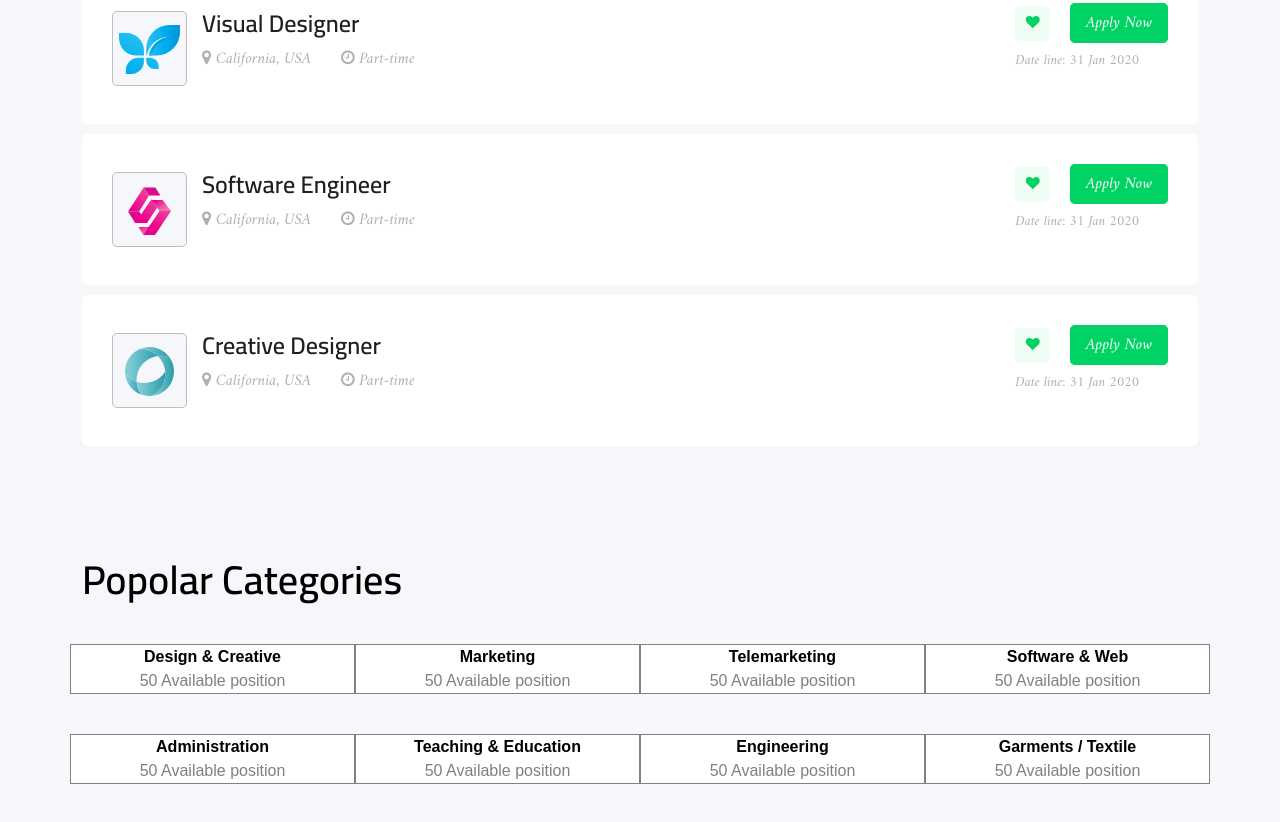
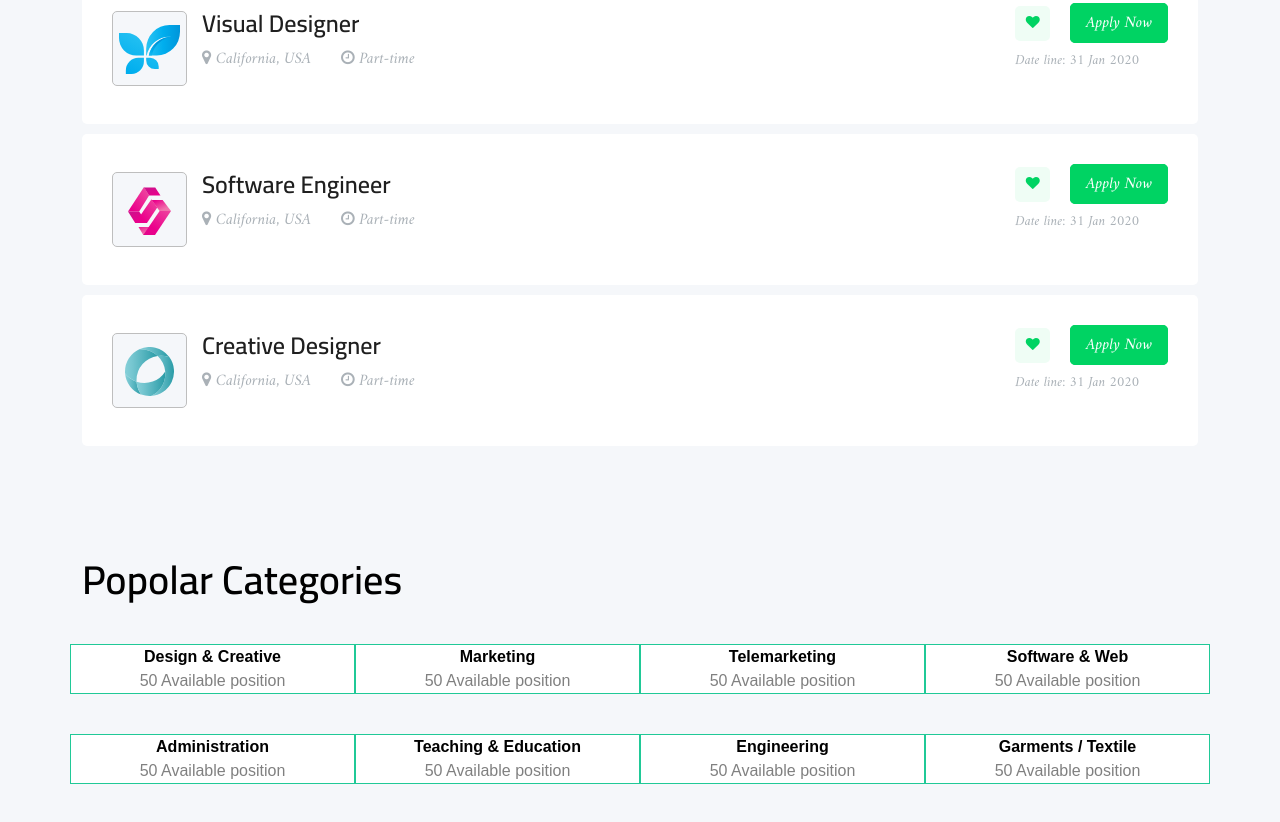
Before and after one commit to ibrahim2020583/workshop-tawzeef, a plain HTML site: page index.html in a window 1280 px wide. Shown: the part 1419-2241 px from the top of the page. Drawn offline with nearby package versions, Linux system fonts and the light colour scheme.

Commit message:
add border to categories

```diff
--- a/css/style.css
+++ b/css/style.css
@@ -74,6 +74,7 @@ h1, h2, h3, h4, h5, h6 {
 
 .carousel .carousel-inner .carousel-item img {
   max-height: 700px;
+
 }
 
 body {
@@ -384,7 +385,7 @@ body {
 
 }
 .categories .col-md-3{
-  border: 1px solid gray;
+  border: 1px solid#20c997;
   text-align: center;
   background-color: #FFF;
 }
```
